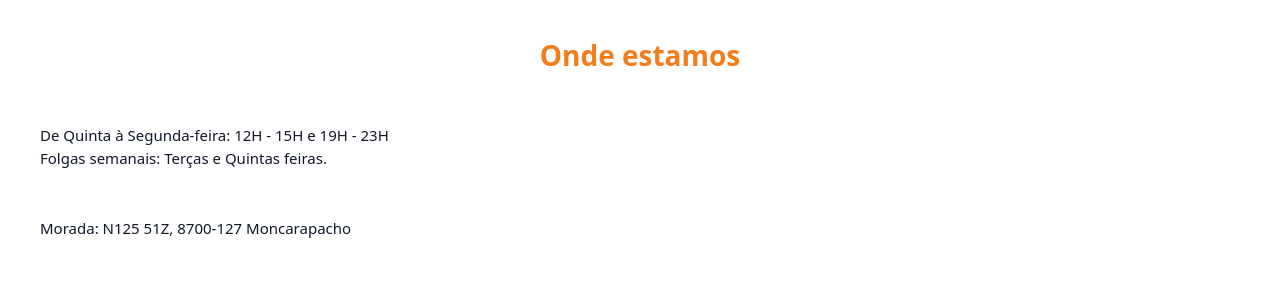
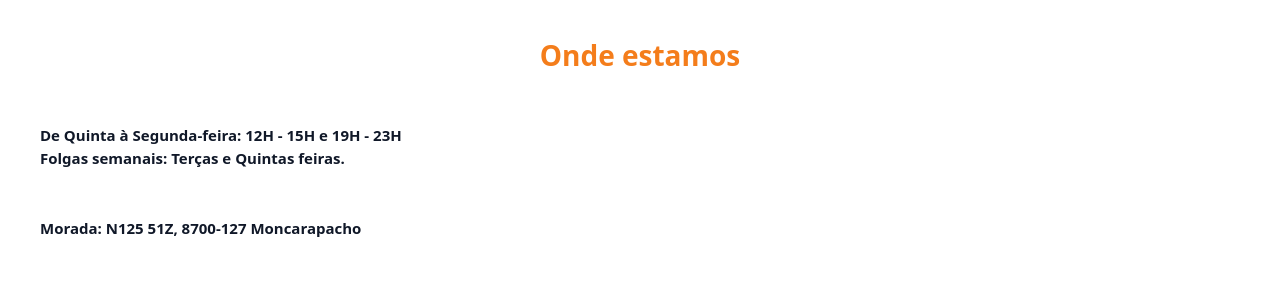
Before and after one commit to IuriMarques9/frangoDaRia, a plain HTML site: page index.html in a window 1280 px wide. Shown: the part 3880-4166 px from the top of the page. Drawn offline with nearby package versions, Linux system fonts and the light colour scheme.

Commit message:
`Added font-semibold class to specific paragraphs in index.html`

```diff
--- a/index.html
+++ b/index.html
@@ -150,11 +150,11 @@
             <h3>Onde estamos</h3>
 
             <div>
-                <p>De Quinta à Segunda-feira: 12H - 15H e 19H - 23H</p>
-                <p>Folgas semanais: Terças e Quintas feiras.</p>
+                <p class="font-semibold">De Quinta à Segunda-feira: 12H - 15H e 19H - 23H</p>
+                <p class="font-semibold">Folgas semanais: Terças e Quintas feiras.</p>
             </div>
 
-            <p>Morada: N125 51Z, 8700-127 Moncarapacho</p>
+            <p class="font-semibold">Morada: N125 51Z, 8700-127 Moncarapacho</p>
 
             <iframe class="w-full h-70" src="https://www.google.com/maps/embed?pb=!1m18!1m12!1m3!1d3183.9621488081452!2d-7.768842824475207!3d37.05838517217454!2m3!1f0!2f0!3f0!3m2!1i1024!2i768!4f13.1!3m3!1m2!1s0xd100016887fa9f1%3A0x1125e0668f3c0249!2sRestaurante%20Frango%20da%20Ria!5e0!3m2!1spt-PT!2spt!4v1743183455170!5m2!1spt-PT!2spt" allowfullscreen="" loading="lazy" referrerpolicy="no-referrer-when-downgrade"></iframe>
         </section>
```
